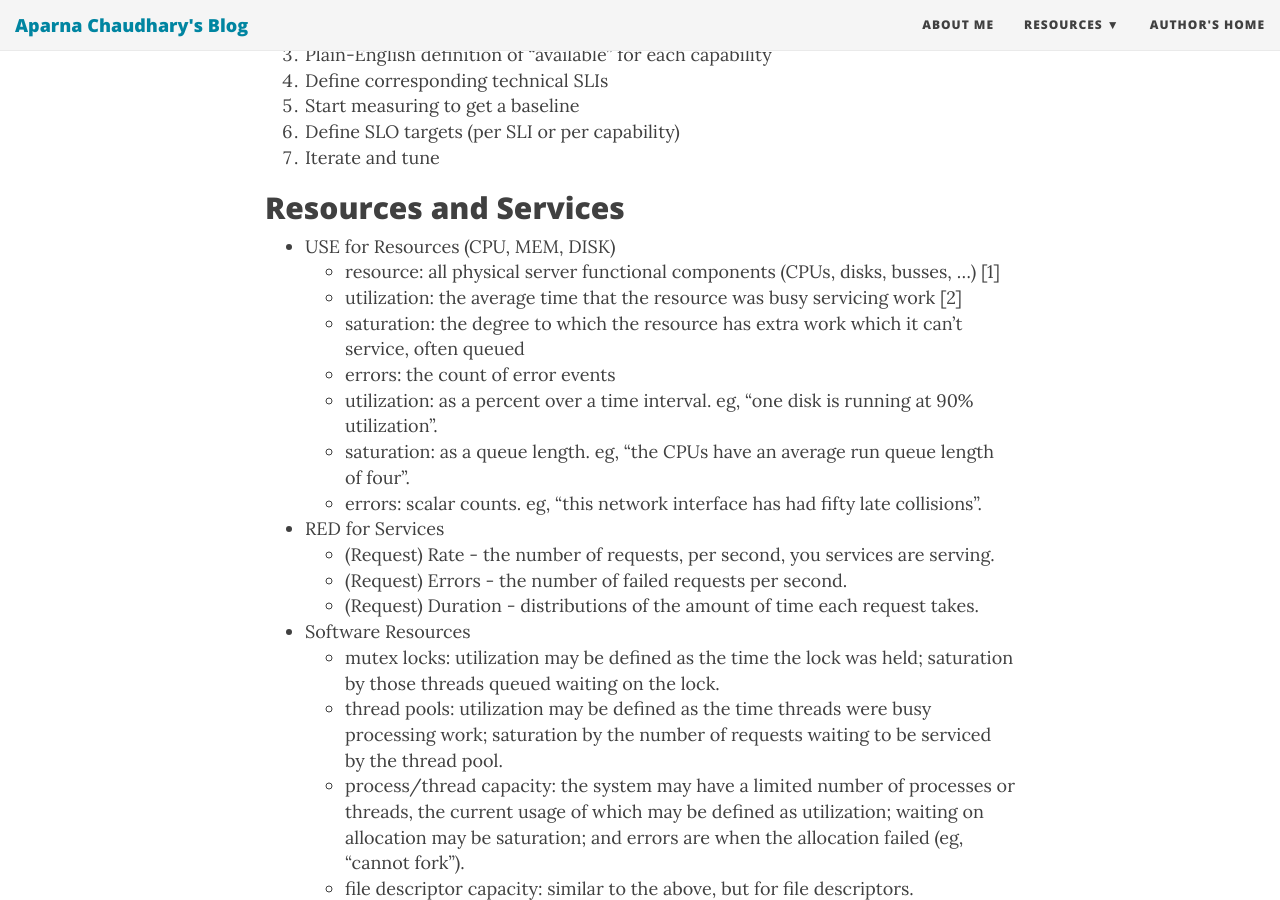
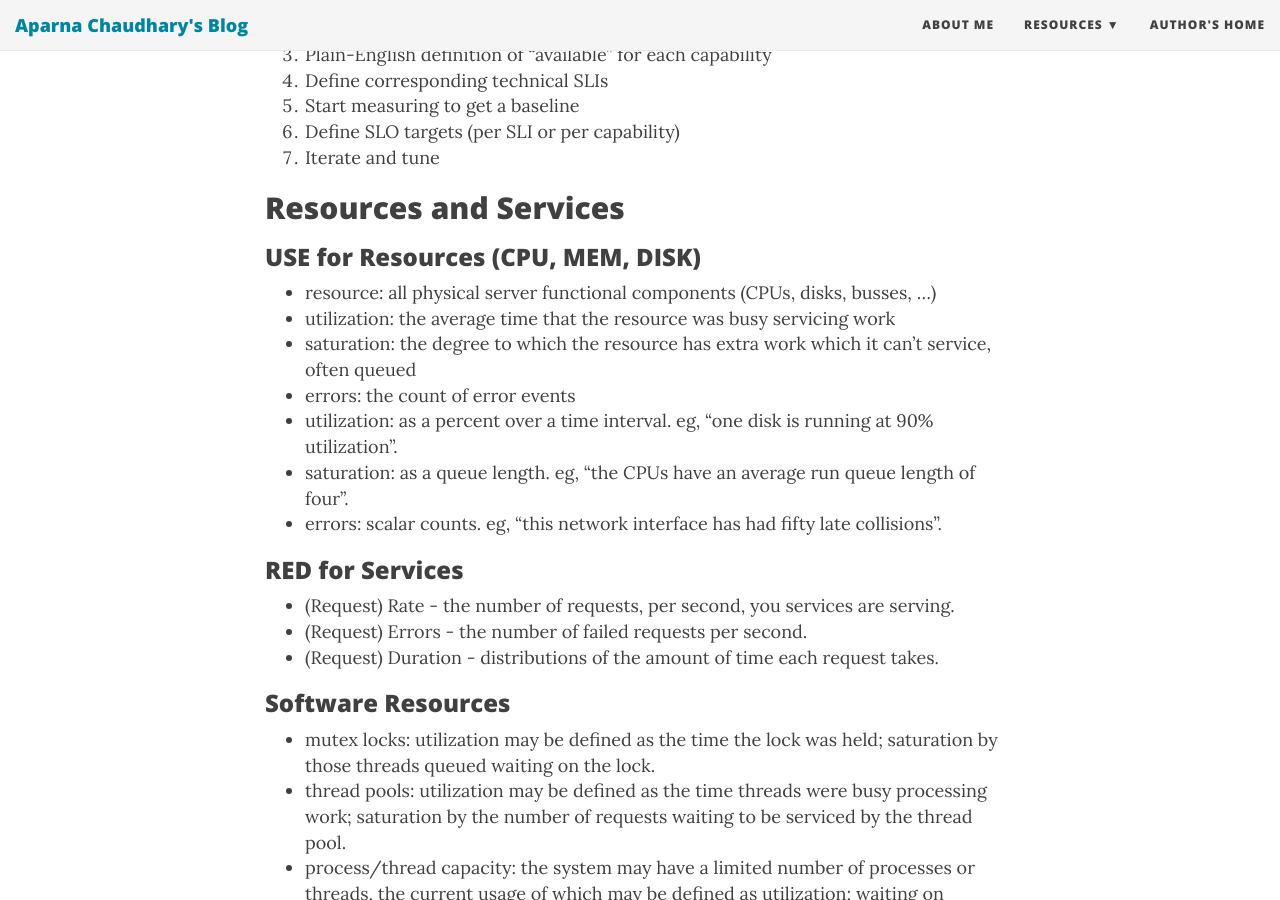
Before and after one commit to aparnachaudhary/aparnachaudhary.github.io, a Jekyll site: the page built from _posts/2019-01-14-The-Site-Reliability-Workbook.md, in a window 1280 px wide and 900 px high, scrolled down 5072 px. Built offline with Jekyll 4.4.1, drawn with Linux system fonts in a browser that asks for light colours; nearby versions of some CDN libraries; comment, search, counter and statistics services are not loaded.

Commit message:
Update 2019-01-14-The-Site-Reliability-Workbook.md

```diff
--- a/_posts/2019-01-14-The-Site-Reliability-Workbook.md
+++ b/_posts/2019-01-14-The-Site-Reliability-Workbook.md
@@ -4,7 +4,7 @@
 tags: [SRE, SLI, SLO, SLA]
 ---
 
-Recently I read the book [“The Site Reliability Workbook”](http://shop.oreilly.com/product/0636920132448.do). I tried to capture the notes in the following post.
+Recently I read the book [“The Site Reliability Workbook”](https://landing.google.com/sre/books/). I tried to capture the notes in the following post.
 
 ## SLI Menu
 
@@ -147,21 +147,21 @@
 
 ## Resources and Services
 
-* USE for Resources (CPU, MEM, DISK)
-  * resource: all physical server functional components (CPUs, disks, busses, ...) [1]
-  * utilization: the average time that the resource was busy servicing work [2]
+### USE for Resources (CPU, MEM, DISK)
+  * resource: all physical server functional components (CPUs, disks, busses, ...)
+  * utilization: the average time that the resource was busy servicing work
   * saturation: the degree to which the resource has extra work which it can't service, often queued
   * errors: the count of error events
   * utilization: as a percent over a time interval. eg, "one disk is running at 90% utilization".
   * saturation: as a queue length. eg, "the CPUs have an average run queue length of four".
   * errors: scalar counts. eg, "this network interface has had fifty late collisions".
 
-* RED for Services
+### RED for Services
   * (Request) Rate - the number of requests, per second, you services are serving.
   * (Request) Errors - the number of failed requests per second.
   * (Request) Duration - distributions of the amount of time each request takes.
 
-* Software Resources
+### Software Resources
   * mutex locks: utilization may be defined as the time the lock was held; saturation by those threads queued waiting on the lock.
   * thread pools: utilization may be defined as the time threads were busy processing work; saturation by the number of requests waiting to be serviced by the thread pool.
   * process/thread capacity: the system may have a limited number of processes or threads, the current usage of which may be defined as utilization; waiting on allocation may be saturation; and errors are when the allocation failed (eg, "cannot fork").
@@ -173,4 +173,4 @@
 * [SLO template](https://www.oreilly.com/library/view/the-site-reliability/9781492029496/app01.html)
 * [SRE Classroom](https://www.usenix.org/sites/default/files/conference/protected-files/srecon18emea_slides_geisberger.pdf)
 * [SLOs and SLIs in the Real World](https://www.usenix.org/sites/default/files/conference/protected-files/srecon18americas_slides_flaming.pdf)
-* [The Site Reliability Workbook](http://shop.oreilly.com/product/0636920132448.do)
+* [The Site Reliability Workbook](https://landing.google.com/sre/books/)
```
